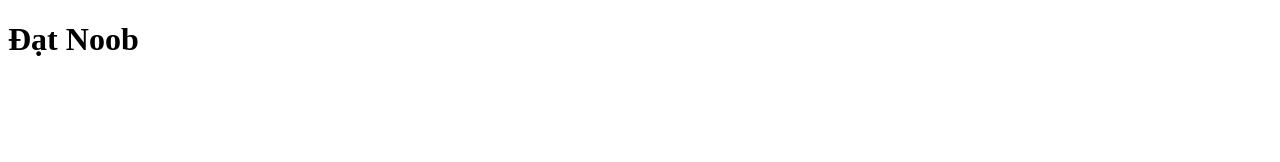
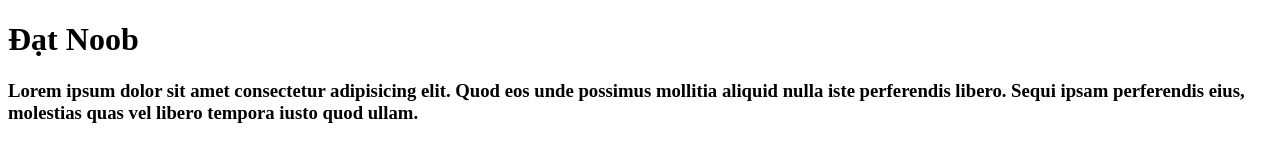
Before and after one commit to haydt21/fisrt-page, a plain HTML site: page index.html in a window 1280 px wide. Drawn offline with Linux system fonts and the light colour scheme.

Commit message:
Update index.html

```diff
--- a/index.html
+++ b/index.html
@@ -8,5 +8,6 @@
 </head>
 <body>
     <h1>Đạt Noob</h1>
+    <h3>Lorem ipsum dolor sit amet consectetur adipisicing elit. Quod eos unde possimus mollitia aliquid nulla iste perferendis libero. Sequi ipsam perferendis eius, molestias quas vel libero tempora iusto quod ullam.</h3>
 </body>
 </html>
```
